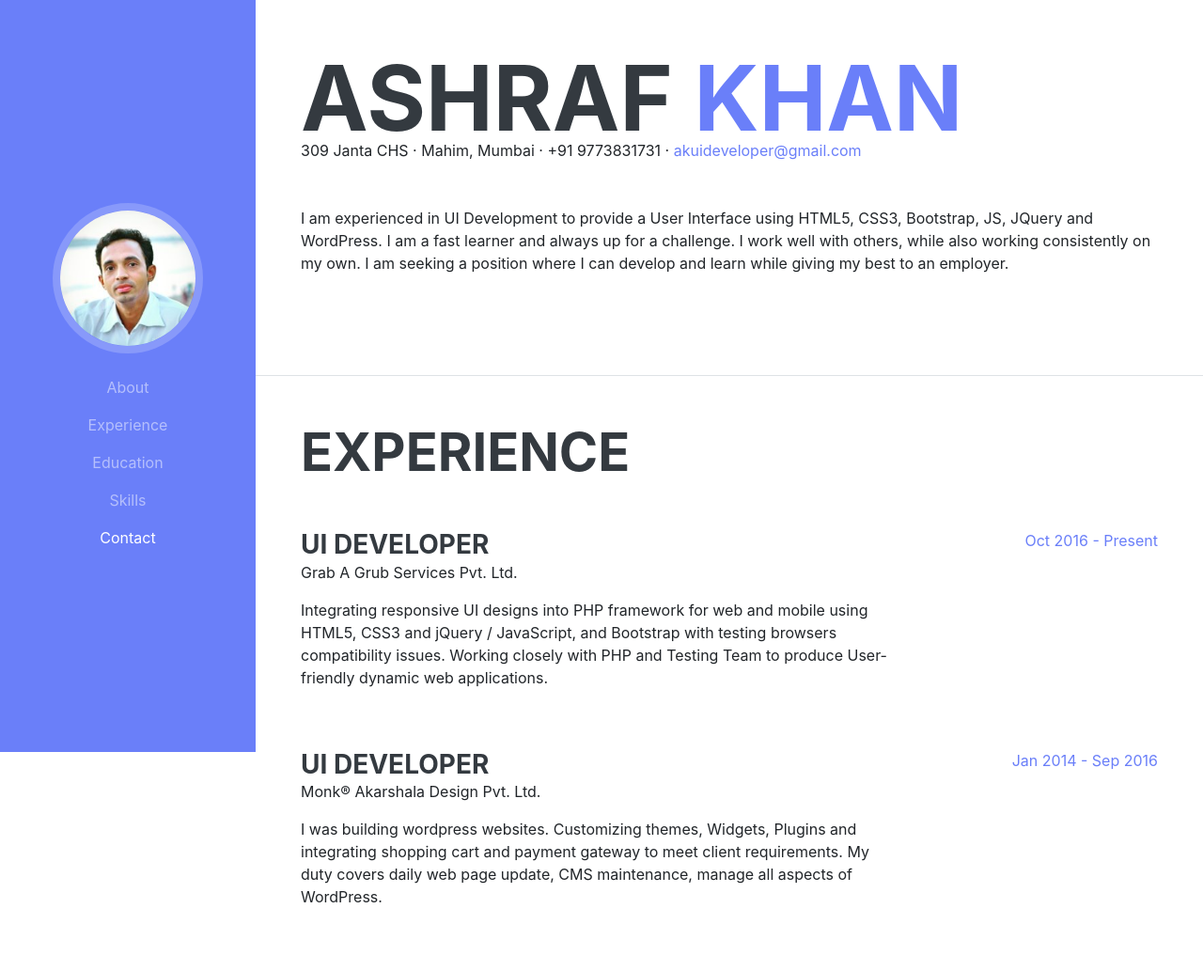
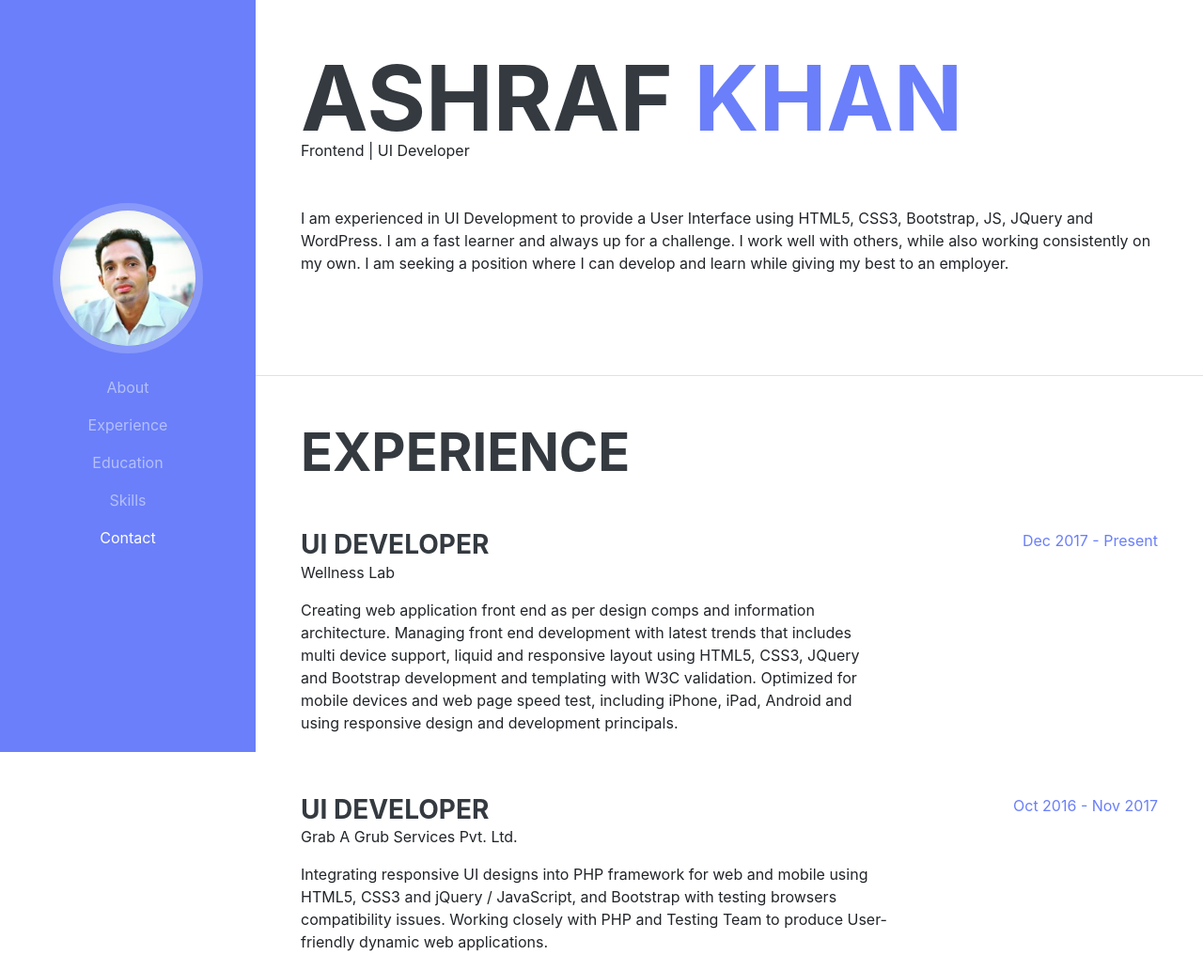
Before and after one commit to KhanAshraf/khanashraf.github.io, a website with bundled scripts: page index.html in a window 1280 px wide. Shown: the top 1033 px of the page at 94% size. Built offline with nearby package versions, Linux system fonts and the light colour scheme.

Commit message:
Add New Project

```diff
--- a/index.html
+++ b/index.html
@@ -57,9 +57,7 @@
         <h1 class="mb-0">Ashraf
           <span class="text-primary">Khan</span>
         </h1>
-        <div class="subheading mb-5">309 Janta CHS · Mahim, Mumbai · +91 9773831731 ·
-          <a href="mailto:name@email.com">akuideveloper@gmail.com</a>
-        </div>
+        <div class="subheading mb-5">Frontend | UI Developer</div>
         <h3></h3>
         <p class="mb-5">I am experienced in UI Development to provide a User Interface using HTML5, CSS3, Bootstrap, JS,
           JQuery and WordPress. I am a fast learner and always up for a challenge. I work well with others, while also
@@ -76,17 +74,28 @@
         <div class="resume-item d-flex flex-column flex-md-row mb-5">
           <div class="resume-content mr-auto">
             <h3 class="mb-0">UI Developer</h3>
+            <div class="subheading mb-3">Wellness Lab</div>
+            <p>Creating web application front end as per design comps and information architecture. Managing front end development with latest trends that includes multi device support, liquid and responsive layout using HTML5, CSS3, JQuery and Bootstrap development and templating with W3C validation. Optimized for mobile devices and web page speed test, including iPhone, iPad, Android and using responsive design and development principals.</p>
+          </div>
+          <div class="resume-date text-md-right">
+            <span class="text-primary">Dec 2017 - Present</span>
+          </div>
+        </div>
+
+        <div class="resume-item d-flex flex-column flex-md-row mb-5">
+          <div class="resume-content mr-auto">
+            <h3 class="mb-0">UI Developer</h3>
             <div class="subheading mb-3">Grab A Grub Services Pvt. Ltd.</div>
             <p>Integrating responsive UI designs into PHP framework for web and mobile using HTML5, CSS3 and jQuery /
               JavaScript, and Bootstrap with testing browsers compatibility issues. Working closely with PHP and Testing
               Team to produce User-friendly dynamic web applications.</p>
           </div>
           <div class="resume-date text-md-right">
-            <span class="text-primary">Oct 2016 - Present</span>
+            <span class="text-primary">Oct 2016 - Nov 2017</span>
           </div>
         </div>
 
-        <div class="resume-item d-flex flex-column flex-md-row mb-5">
+        <div class="resume-item d-flex flex-column flex-md-row">
           <div class="resume-content mr-auto">
             <h3 class="mb-0">UI Developer</h3>
             <div class="subheading mb-3">Monk® Akarshala Design Pvt. Ltd.</div>
@@ -195,6 +204,10 @@
         <ul class="fa-ul mb-0">
           <li>
             <i class="fa-li fa fa-link text-warning"></i>
+            <a href="http://wellnesslab.in/" target="_blank">Wellness Diagnostic Centre</a>
+          </li>
+          <li>
+            <i class="fa-li fa fa-link text-warning"></i>
             <a href="https://gokulprojects.com/" target="_blank">Gokul Projects</a>
           </li>
           <li>
```
